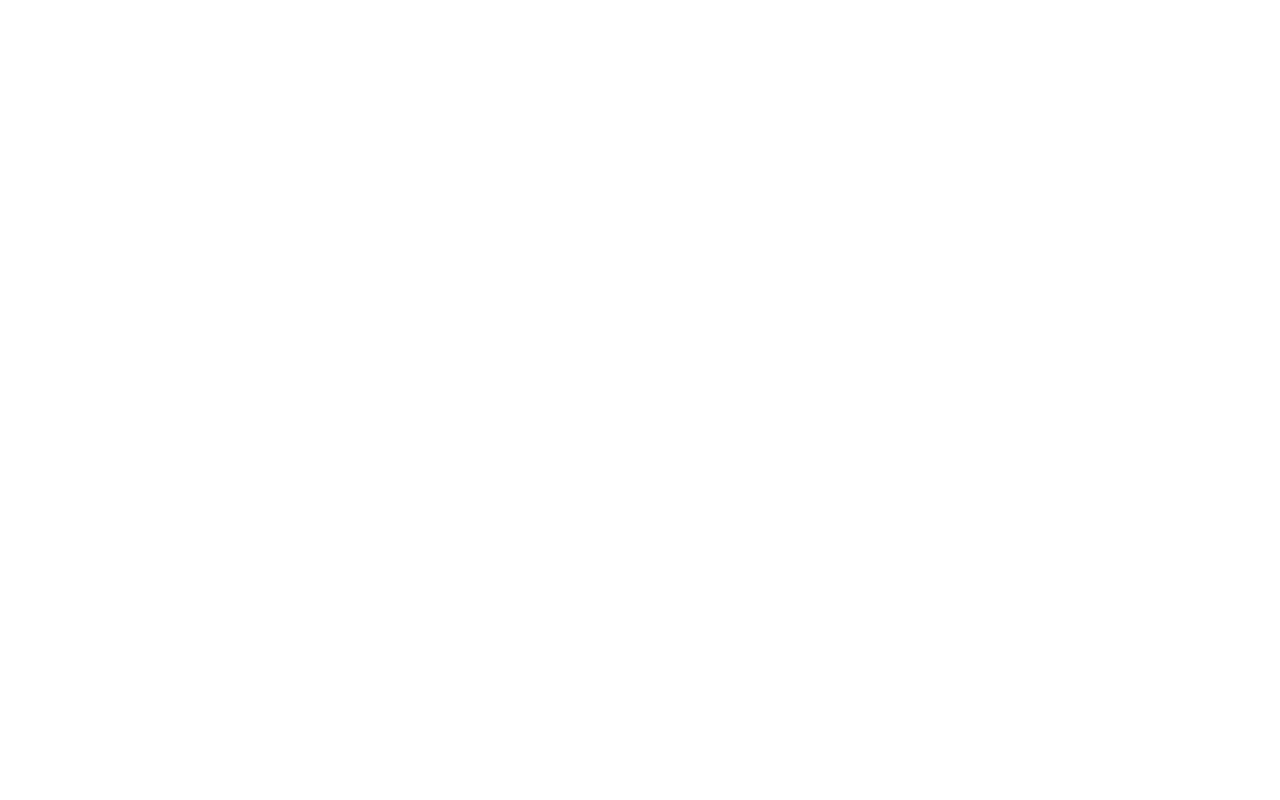
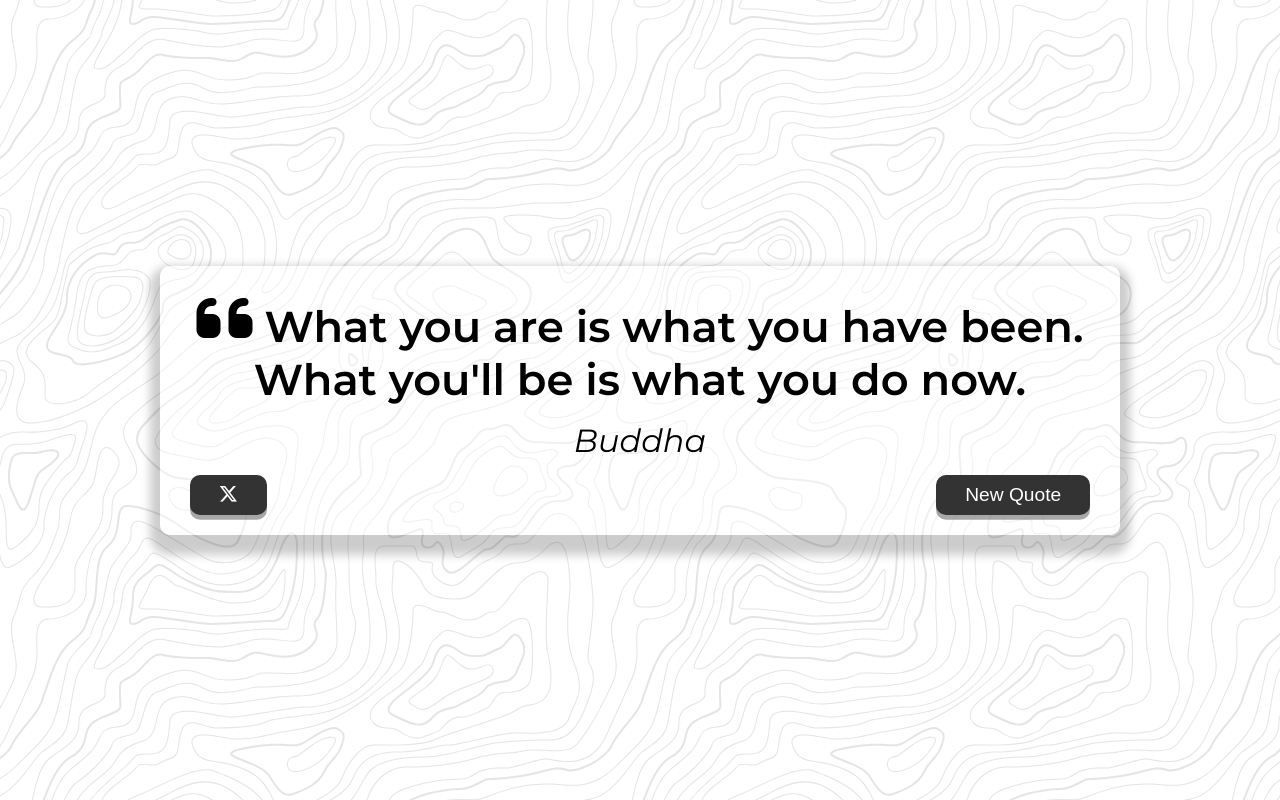
Before and after one commit to bertramdryan/quote-generator, a plain HTML site: page index.html in a window 1280 px wide. Drawn offline with Linux system fonts and the light colour scheme.

Commit message:
new site

```diff
--- a/index.html
+++ b/index.html
@@ -3,13 +3,30 @@
 <head>
   <meta charset="UTF-8">
   <meta name="viewport" content="width=device-width, initial-scale=1.0">
-  <title>Template</title>
+  <title>Quote Generator</title>
   <link rel="icon" type="image/png" href="https://www.google.com/s2/u/0/favicons?domain=css-tricks.com">
    <link rel="stylesheet" href="https://cdnjs.cloudflare.com/ajax/libs/font-awesome/6.6.0/css/all.min.css">
   <link rel="stylesheet" href="style.css">
 </head>
 <body>
-
+  <div class="quote-container" id="quote-container">
+    <!-- Quote  -->
+     <div class="quote-text">
+        <i class="fas fa-quote-left"></i>
+        <span id="quote">What you are is what you have been. What you'll be is what you do now.</span>
+      </div>
+      <!-- Author -->
+       <div class="quote-author">
+        <span id="author">Buddha</span>
+       </div>
+       <!-- Buttons -->
+        <div class="button-container">
+          <button class="X-button" id="X" title="X This">
+            <i class="fab fa-x-twitter"></i>
+          </button>
+          <button id="new-quote">New Quote</button>
+        </div>
+  </div>
   <!-- Script -->
    <script src="script.js"></script>
 </body>
--- a/style.css
+++ b/style.css
@@ -1,3 +1,5 @@
+@import url('https://fonts.googleapis.com/css2?family=Montserrat:ital,wght@0,100..900;1,100..900&display=swap');
+
 html {
   box-sizing: border-box;
 }
@@ -5,4 +7,80 @@ html {
 body {
   margin: 0;
   min-height: 100vh;
+  background-color: #ffffff;
+  background-image: url('./background.svg');
+  color: #000;
+  font-family: Montserrat, sans-serif;
+  font-weight: 600;
+  text-align: center;
+  display: flex;
+  align-items: center;
+  justify-content: center;
 }
+
+.quote-container {
+  width: auto;
+  max-width: 900px;
+  padding: 20px 30px;
+  border-radius: 10px;
+  background-color: rgba(255, 255, 255, 0.4);
+  box-shadow: 0 10px 10px 10px rgba(0,0,0, 0.2);
+}
+
+.quote-text {
+  font-size: 2.70rem;
+}
+
+.long-quote {
+  font-size: 2rem;
+}
+
+.fa-quote-left {
+  font-size: 4rem;
+}
+
+.quote-author {
+  margin-top: 15px;
+  font-size: 2rem;
+  font-weight: 400;
+  font-style: italic;
+}
+
+.button-container {
+  margin-top: 15px;
+  display: flex;
+  justify-content: space-between;
+}
+
+button {
+  cursor: pointer;
+  font-size: 1.2rem;
+  height: 2.5rem;
+  border: none;
+  border-radius: 10px;
+  color: #fff;
+  background: #333;
+  outline: none;
+  padding: 0.5rem 1.8rem;
+  box-shadow: 0 0.3rem rgba(121, 121, 121, 0.65);
+}
+
+button:hover {
+  filter: brightness(150%);
+}
+
+button:active {
+  transform: translate(0, 00.3rem);
+  box-shadow: 0 0.1rem rgba(255, 255, 255, 0.65);
+}
+
+/* Media Query: Tablet or Smaller */
+@media screen and (max-width: 1000px) {
+  .quote-container {
+    margin: auto 10px;
+  }
+
+  .quote-text {
+    font-size: 2.5rem;
+  }
+}
```
Also changed, not shown: background.svg (added).
